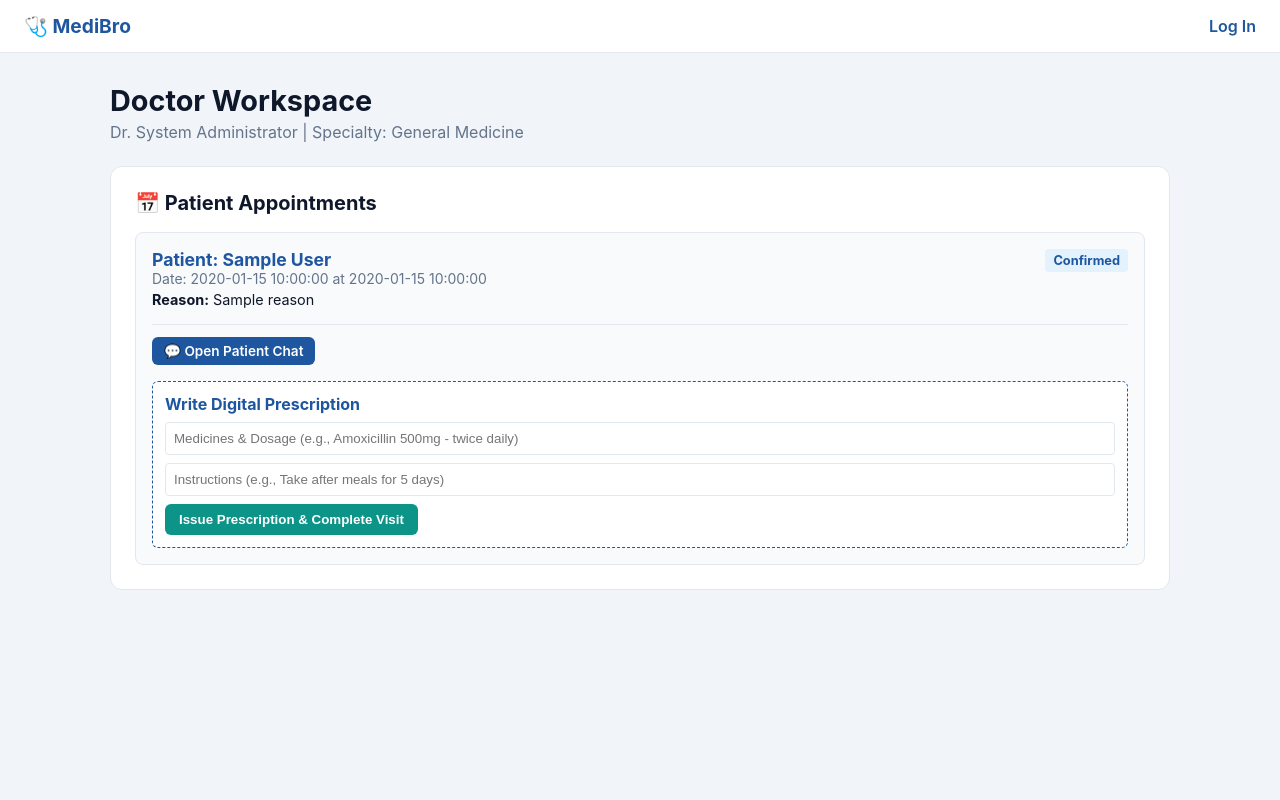
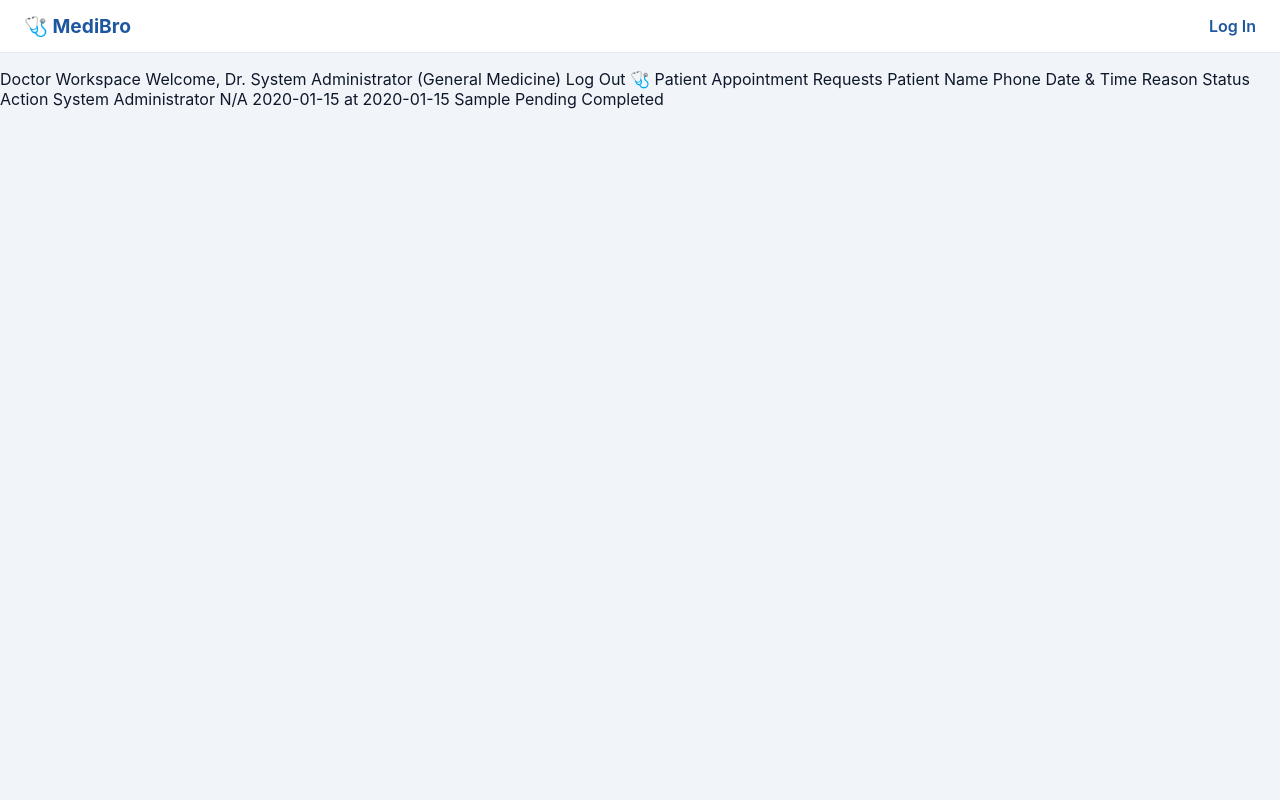
Before and after one commit to dsgm45/medibro, a Flask app: template templates/doctor_dashboard.html in a window 1280 px wide. Run offline with Flask 3, Linux system fonts and the light colour scheme; tables that the repository leaves empty hold one stand-in row (values such as "Sample post"); the template is opened without the code that fills it: values that come from a table or form of the project are taken from there, most other values are stand-ins (such as "Sample title", 1, 10 or a date in 2020).

Commit message:
Re-add Real Appointment Engine with clean PostgreSQL table creation

```diff
--- a/app.py
+++ b/app.py
@@ -18,7 +18,7 @@ app.config['SQLALCHEMY_TRACK_MODIFICATIONS'] = False
 
 db = SQLAlchemy(app)
 
-# --- CORE USER MODEL ---
+# --- MODELS ---
 class User(db.Model):
     id = db.Column(db.Integer, primary_key=True)
     email = db.Column(db.String(120), unique=True, nullable=False)
@@ -29,6 +29,19 @@ class User(db.Model):
     phone = db.Column(db.String(20), nullable=True)
     status = db.Column(db.String(20), nullable=False, default='approved')
     created_at = db.Column(db.DateTime, default=datetime.utcnow)
+
+class Appointment(db.Model):
+    id = db.Column(db.Integer, primary_key=True)
+    patient_id = db.Column(db.Integer, db.ForeignKey('user.id'), nullable=False)
+    doctor_id = db.Column(db.Integer, db.ForeignKey('user.id'), nullable=False)
+    appointment_date = db.Column(db.String(50), nullable=False)
+    appointment_time = db.Column(db.String(50), nullable=False)
+    reason = db.Column(db.Text, nullable=True)
+    status = db.Column(db.String(20), nullable=False, default='pending')
+    created_at = db.Column(db.DateTime, default=datetime.utcnow)
+
+    patient = db.relationship('User', foreign_keys=[patient_id], backref='patient_appointments')
+    doctor = db.relationship('User', foreign_keys=[doctor_id], backref='doctor_appointments')
 
 def init_db():
     with app.app_context():
@@ -154,15 +167,69 @@ def register():
 @login_required
 @role_required('patient')
 def patient_dashboard():
+    patient_id = session.get('user_id')
     doctors = User.query.filter_by(role='doctor', status='approved').all()
-    return render_template('patient_dashboard.html', doctors=doctors)
+    my_appointments = Appointment.query.filter_by(patient_id=patient_id).order_by(Appointment.created_at.desc()).all()
+    return render_template('patient_dashboard.html', doctors=doctors, appointments=my_appointments)
+
+@app.route('/book-appointment', methods=['POST'])
+@login_required
+@role_required('patient')
+def book_appointment():
+    doctor_id = request.form.get('doctor_id')
+    appointment_date = request.form.get('appointment_date')
+    appointment_time = request.form.get('appointment_time')
+    reason = request.form.get('reason', '').strip()
+
+    if not doctor_id or not appointment_date or not appointment_time:
+        flash('Please fill in all required appointment fields.', 'error')
+        return redirect(url_for('patient_dashboard'))
+
+    try:
+        new_app = Appointment(
+            patient_id=session['user_id'],
+            doctor_id=int(doctor_id),
+            appointment_date=appointment_date,
+            appointment_time=appointment_time,
+            reason=reason,
+            status='pending'
+        )
+        db.session.add(new_app)
+        db.session.commit()
+        flash('Appointment requested successfully!', 'success')
+    except Exception as e:
+        db.session.rollback()
+        flash(f'Error booking appointment: {str(e)}', 'error')
+
+    return redirect(url_for('patient_dashboard'))
 
 @app.route('/doctor')
 @login_required
 @role_required('doctor')
 def doctor_dashboard():
-    doctor = User.query.get(session.get('user_id'))
-    return render_template('doctor_dashboard.html', doctor=doctor)
+    doctor_id = session.get('user_id')
+    doctor = User.query.get_or_404(doctor_id)
+    appointments = Appointment.query.filter_by(doctor_id=doctor_id).order_by(Appointment.created_at.desc()).all()
+    return render_template('doctor_dashboard.html', doctor=doctor, appointments=appointments)
+
+@app.route('/appointment//')
+@login_required
+@role_required('doctor')
+def handle_appointment(app_id, action):
+    appt = Appointment.query.get_or_404(app_id)
+    if appt.doctor_id != session.get('user_id'):
+        flash('Unauthorized action.', 'error')
+        return redirect(url_for('doctor_dashboard'))
+
+    if action == 'accept':
+        appt.status = 'accepted'
+        flash('Appointment accepted!', 'success')
+    elif action == 'decline':
+        appt.status = 'declined'
+        flash('Appointment declined.', 'error')
+
+    db.session.commit()
+    return redirect(url_for('doctor_dashboard'))
 
 @app.route('/admin')
 @login_required
--- a/templates/doctor_dashboard.html
+++ b/templates/doctor_dashboard.html
@@ -1,61 +1,61 @@
 {% extends "base.html" %}
 {% block title %}Doctor Workspace - MediBro{% endblock %}
 {% block content %}
-<div style="max-width: 1100px; margin: 30px auto; padding: 0 20px;">
-    <div style="display: flex; justify-content: space-between; align-items: center; margin-bottom: 24px;">
-        <div>
-            <h1 style="margin: 0; font-size: 1.8rem;">Doctor Workspace</h1>
-            <p style="margin: 4px 0 0 0; color: var(--text-sub);">Dr. {{ doctor.full_name }} | Specialty: {{ doctor.specialty or 'General Medicine' }}</p>
-        </div>
-    </div>
 
-    <!-- Appointment Requests Queue -->
-    <div style="background: var(--surface); border: 1px solid var(--border); border-radius: var(--radius); padding: 24px;">
-        <h2 style="font-size: 1.25rem; margin-top: 0;">📅 Patient Appointments</h2>
+
+
+            Doctor Workspace
+            Welcome, Dr. {{ doctor.full_name }} ({{ doctor.specialty or 'General Medicine' }})
+
+        Log Out
+
+
+
+
+        🩺 Patient Appointment Requests
         {% if appointments %}
-        <div style="display: grid; gap: 16px; margin-top: 16px;">
-            {% for a in appointments %}
-            <div style="border: 1px solid var(--border); border-radius: var(--radius-sm); padding: 16px; background: var(--bg-light);">
-                <div style="display: flex; justify-content: space-between; align-items: flex-start;">
-                    <div>
-                        <div style="font-weight: 700; font-size: 1.1rem; color: var(--primary);">Patient: {{ a.patient.full_name }}</div>
-                        <div style="font-size: 0.875rem; color: var(--text-sub);">Date: {{ a.appointment_date }} at {{ a.time_slot }}</div>
-                        <div style="font-size: 0.9rem; margin-top: 4px;"><strong>Reason:</strong> {{ a.reason }}</div>
-                    </div>
-                    <div>
-                        <span style="padding: 4px 8px; border-radius: 4px; font-weight: 700; font-size: 0.8rem; background: var(--primary-light); color: var(--primary);">
-                            {{ a.status | capitalize }}
-                        </span>
-                    </div>
-                </div>
 
-                <!-- Action Controls -->
-                <div style="margin-top: 16px; padding-top: 12px; border-top: 1px solid var(--border); display: flex; gap: 10px; align-items: center; flex-wrap: wrap;">
-                    {% if a.status == 'pending' %}
-                        <a href="{{ url_for('update_appointment_status', appt_id=a.id, status='confirmed') }}" style="padding: 6px 12px; background: var(--success); color: white; text-decoration: none; border-radius: 6px; font-weight: 600; font-size: 0.85rem;">Accept Visit</a>
-                        <a href="{{ url_for('update_appointment_status', appt_id=a.id, status='canceled') }}" style="padding: 6px 12px; background: var(--danger); color: white; text-decoration: none; border-radius: 6px; font-weight: 600; font-size: 0.85rem;">Decline</a>
-                    {% endif %}
+                {% for appt in appointments %}
 
-                    {% if a.status in ['confirmed', 'completed'] %}
-                        <a href="{{ url_for('chat', appt_id=a.id) }}" style="padding: 6px 12px; background: var(--primary); color: white; text-decoration: none; border-radius: 6px; font-weight: 600; font-size: 0.85rem;">💬 Open Patient Chat</a>
-                    {% endif %}
-                </div>
+                {% endfor %}
 
-                <!-- Prescription Writer Form -->
-                {% if a.status == 'confirmed' %}
-                <form action="{{ url_for('add_prescription', appt_id=a.id) }}" method="POST" style="margin-top: 16px; padding: 12px; background: var(--surface); border: 1px dashed var(--primary); border-radius: 6px;">
-                    <h4 style="margin: 0 0 8px 0; color: var(--primary);">Write Digital Prescription</h4>
-                    <input type="text" name="medicines" placeholder="Medicines & Dosage (e.g., Amoxicillin 500mg - twice daily)" required style="width: 100%; padding: 8px; border-radius: 4px; border: 1px solid var(--border); margin-bottom: 8px;">
-                    <input type="text" name="instructions" placeholder="Instructions (e.g., Take after meals for 5 days)" style="width: 100%; padding: 8px; border-radius: 4px; border: 1px solid var(--border); margin-bottom: 8px;">
-                    <button type="submit" style="padding: 8px 14px; background: var(--accent-teal); color: white; border: none; border-radius: 6px; font-weight: 600; cursor: pointer;">Issue Prescription & Complete Visit</button>
-                </form>
-                {% endif %}
-            </div>
-            {% endfor %}
-        </div>
+
+
+                    Patient Name
+                    Phone
+                    Date & Time
+                    Reason
+                    Status
+                    Action
+
+
+
+                    {{ appt.patient.full_name }}
+                    {{ appt.patient.phone or 'N/A' }}
+                    {{ appt.appointment_date }} at {{ appt.appointment_time }}
+                    {{ appt.reason or 'General Consultation' }}
+
+                        {% if appt.status == 'accepted' %}
+                        Accepted
+                        {% elif appt.status == 'declined' %}
+                        Declined
+                        {% else %}
+                        Pending
+                        {% endif %}
+
+
+                        {% if appt.status == 'pending' %}
+                        Accept
+                        Decline
+                        {% else %}
+                        Completed
+                        {% endif %}
+
+
+
         {% else %}
-        <p style="color: var(--text-sub); margin-top: 12px;">No patient appointment requests at this time.</p>
+        No appointment requests received yet.
         {% endif %}
-    </div>
-</div>
+
+
 {% endblock %}
```
Also changed, not shown: templates/patient_dashboard.html (+58 -10 lines).
